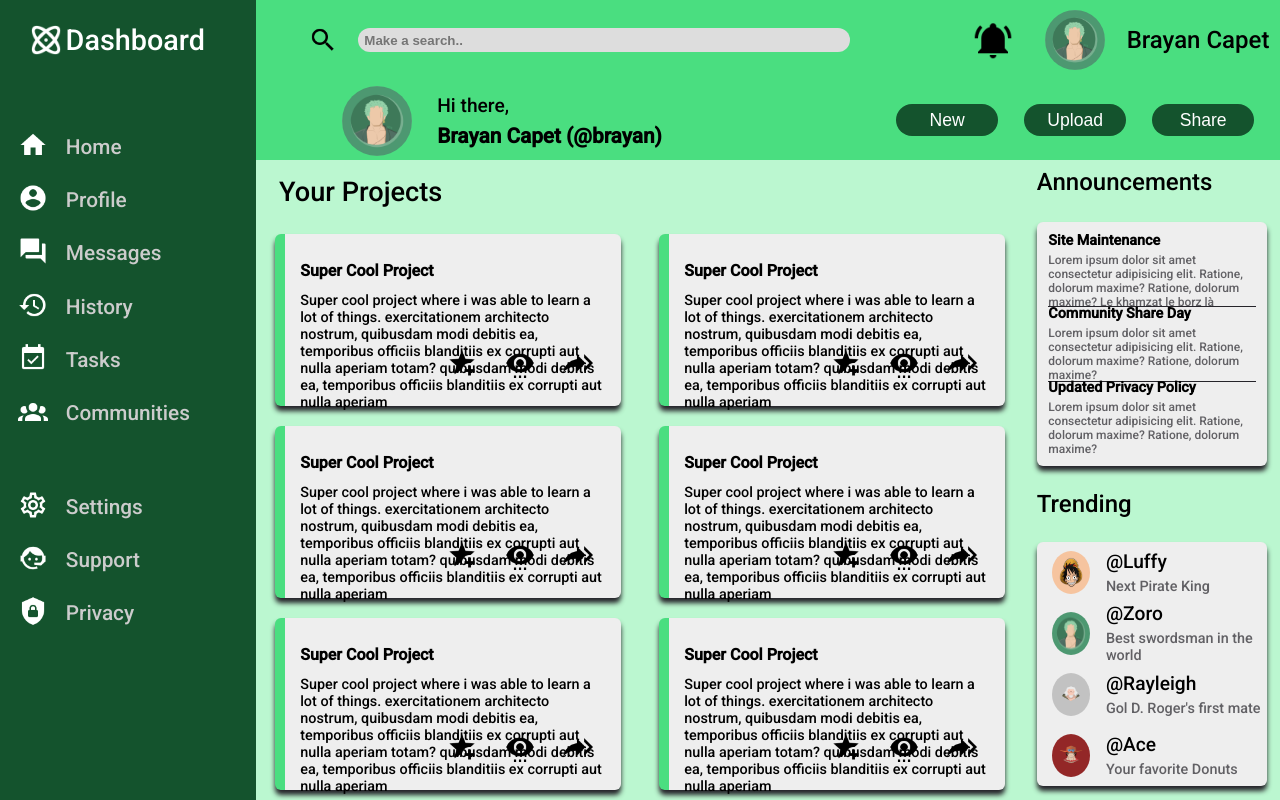
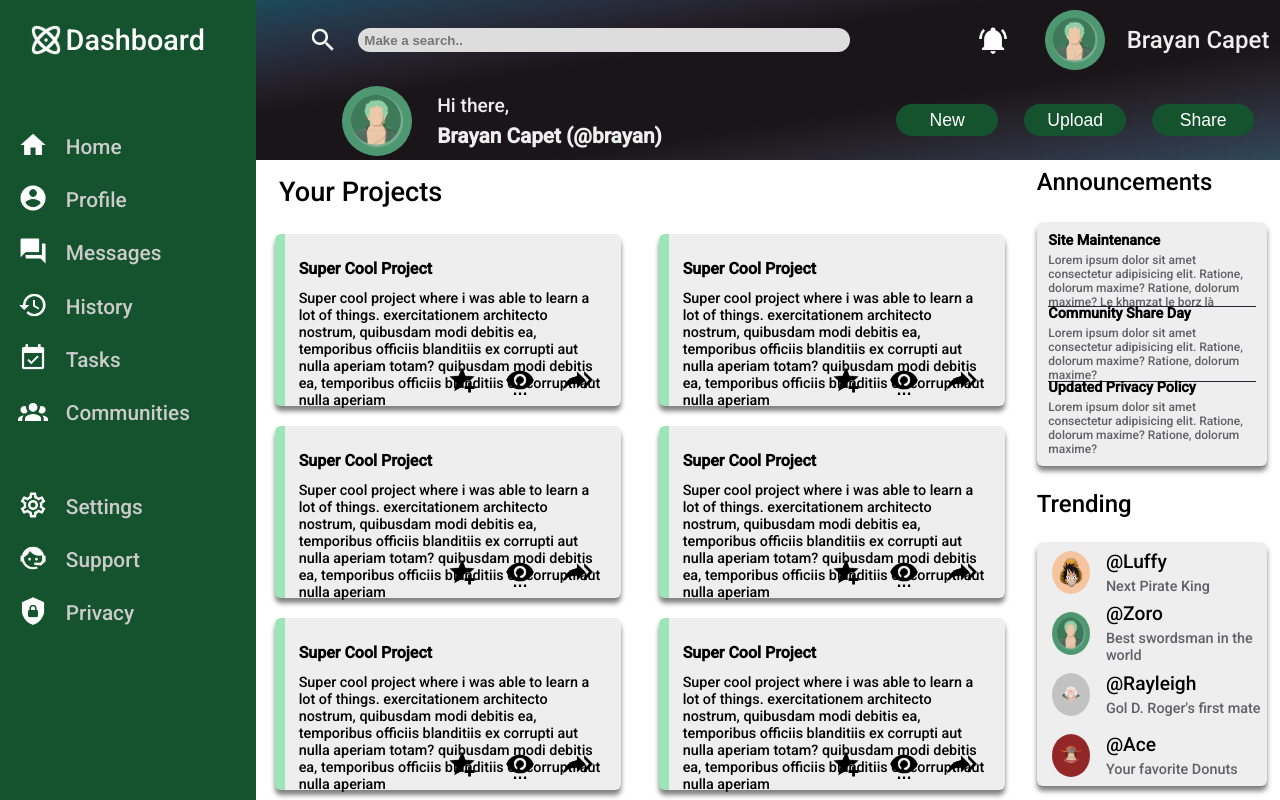
Before and after one commit to brayancapet/tod_final_grid, a plain HTML site: page index.html in a window 1280 px wide. Drawn offline with Linux system fonts and the light colour scheme.

Commit message:
finished for good this time

```diff
--- a/index.html
+++ b/index.html
@@ -119,7 +119,7 @@
 
         <div class="search-bar">
             <div class="loupe-icon">
-                <img src="images/magnify.png" class="icon">
+                <img src="images/loupe.png" class="icon">
             </div>
             <div class="input-search">
                 <input type="text" placeholder="Make a search..">
@@ -130,7 +130,7 @@
         <div class="profile-settings">
             <div class="blank"></div>
             <div class="notifications">
-                <img src="images/bell-ring.png" class="icon-bell">
+                <img src="images/cloche.png" class="icon-bell">
             </div>
             <div class="setting-profile-pic">
                 <img src="images/zoro.jpg" class="little-pic">
@@ -147,7 +147,7 @@
                     <img src="images/zoro.jpg" id="pfp">
                 </div>
                 <div class="general-infos-handle">
-                    <p style="font-size: 1.2rem">Hi there,</p>
+                    <p style="font-size: 1.2rem; color: #eee;">Hi there,</p>
                     <p id="name">Brayan Capet (@brayan)</p>
                 </div>
             </div>
--- a/style.css
+++ b/style.css
@@ -92,7 +92,7 @@ body {
     display: grid;
     grid-template-columns: repeat(5, 20%);
     grid-template-rows: repeat(2, 50%);
-    background-color: #4ade80;
+    background-image: linear-gradient(to left top, #2f4858, #2f3949, #2b2c38, #242027, #191518, #191518, #1a1519, #1a1519, #24202a, #272d3c, #243b4d, #1a4b5a);
 }
 
 /* Container for a section in the header section*/
@@ -115,7 +115,7 @@ body {
 /* Container for my content section where the tasks will be shown */
 .content {
     grid-area: 2 / 2 / 6 / 6;
-    background-color: #bbf7d0;
+    background-color: #fff;
     display: grid;
     grid-template-columns: repeat(4, 25%);
     grid-template-rows: repeat(2, 50%);
@@ -205,6 +205,7 @@ body {
 #name {
     font-weight: 800;
     font-size: 1.3rem;
+    color: #eee;
 }
 
 .btn-header {
@@ -239,7 +240,7 @@ body {
     align-items: center;
 }
 .icon-bell {
-    height: 40px;
+    height: 30px;
     width: auto;
     cursor: pointer;
 }
@@ -260,6 +261,7 @@ body {
 .name-profile > p {
     font-size: 1.5rem;
     font-weight: 500;
+    color: #eee;
 }
 
 .little-pic {
@@ -299,10 +301,10 @@ body {
     width: 90%;
     background-color: #eee;
     border-radius: 0.375rem;
-    box-shadow: 0px 5px 5px #25242a;
-    border-left: 10px solid #4ade80;
+    box-shadow: 0px 5px 5px gray;
+    border-left: 10px solid rgba(74, 222, 128, 0.5);
     display: grid;
-    grid-template-rows: repeat(2, 50%);
+    grid-template-rows: 70% 30%;
 
 }
 
@@ -311,7 +313,7 @@ body {
     flex-direction: column;
     justify-content: space-evenly;
     align-items: flex-start;
-    padding: 15px;
+    padding: 4%;
 }
 
 .top-div > p {
@@ -359,7 +361,7 @@ body {
     flex-direction: column;
     justify-content: center;
     align-items: center;
-    box-shadow: 0 5px 5px #25242a;
+    box-shadow: 0 5px 5px gray;
 }
 
 .announcement-table > div {
@@ -413,7 +415,7 @@ body {
     width: 90%;
     background-color: #eee;
     border-radius: 0.375rem;
-    box-shadow: 0px 5px 5px #25242a;
+    box-shadow: 0px 5px 5px gray;
     display: flex;
     flex-direction: column;
     justify-content: center;
```
Also changed, not shown: images/bell-ring.png (deleted), images/cloche.png (added), images/loupe.png (added), images/magnify.png (deleted).
